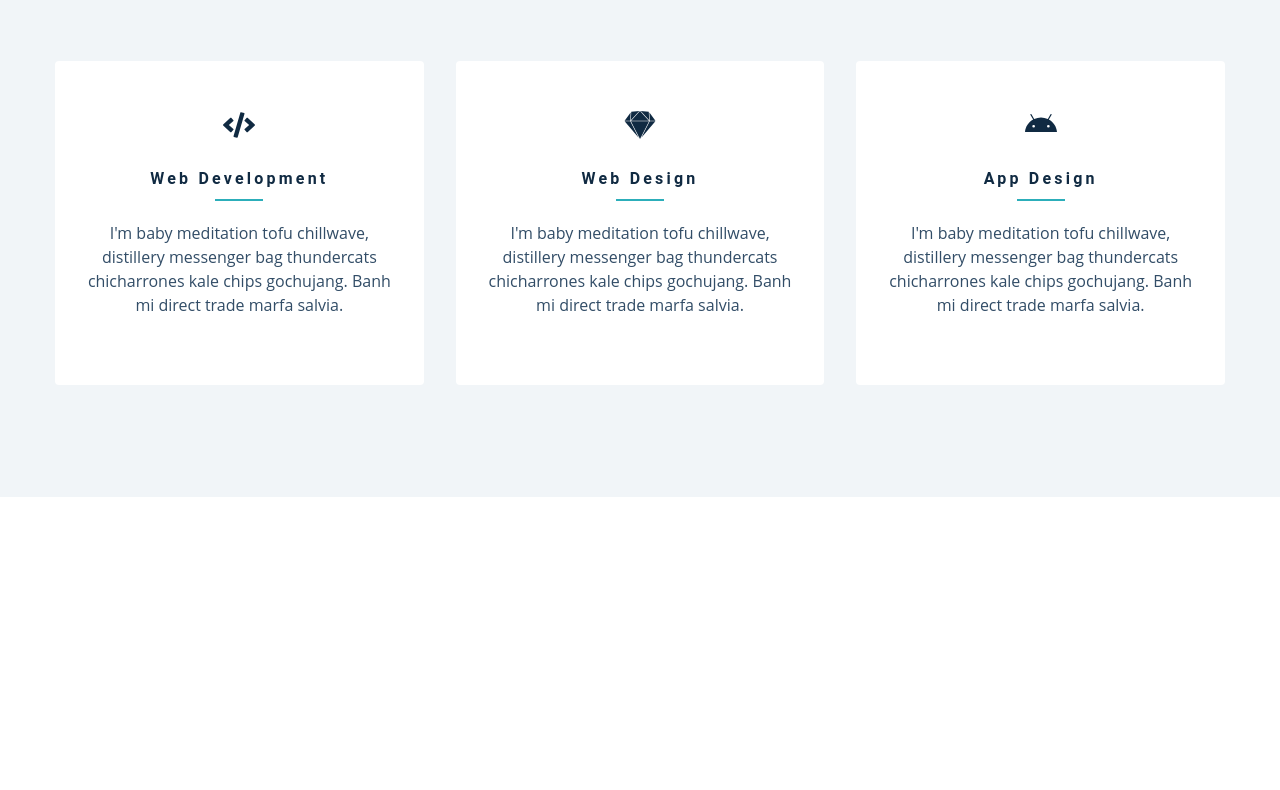
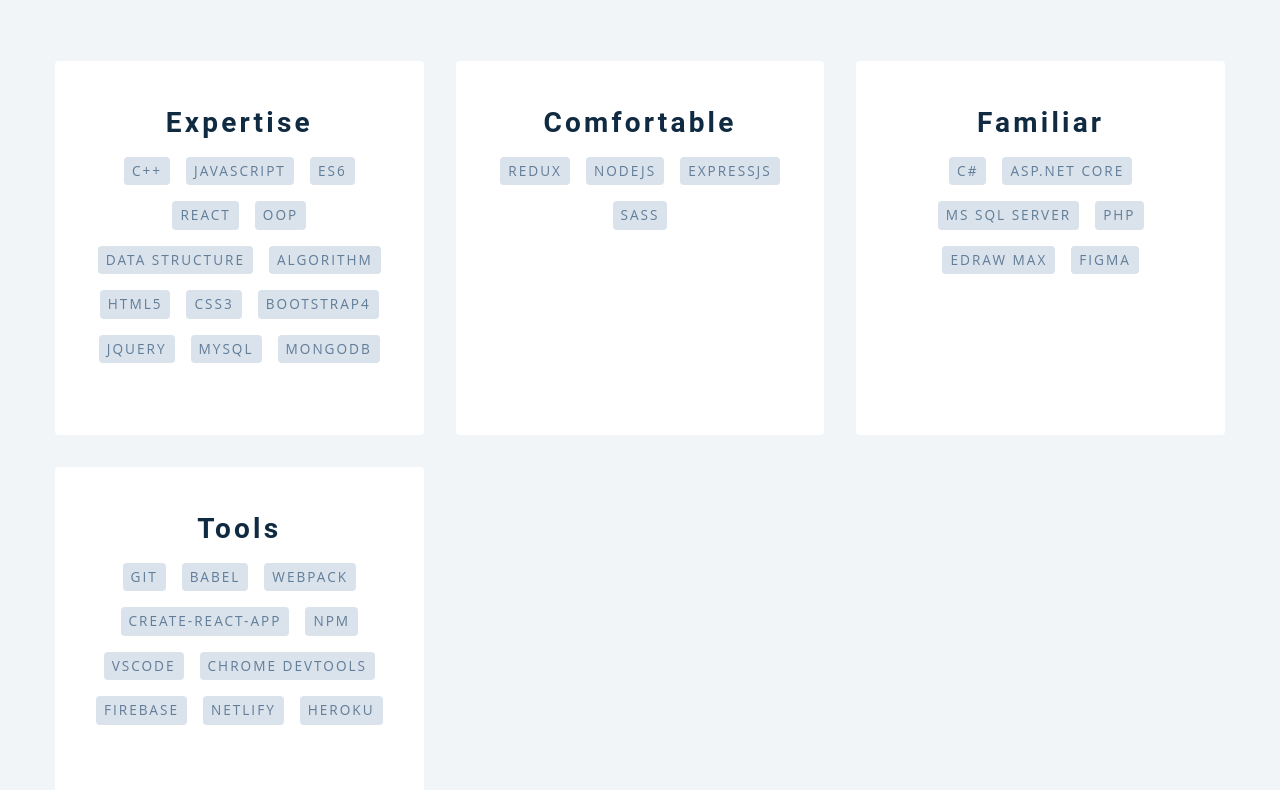
Before and after one commit to Shadab420/shadabs-planet, a Gatsby site: page /skills in a window 1280 px wide. Shown: the part 219-1009 px from the top of the page. Before the commit the page ends 800 px from the top, so only its background shows below. Built offline with nearby package versions, Linux system fonts and the light colour scheme; Gatsby itself is replaced by a stand-in of ours.

Commit message:
added skills page

```diff
--- a/src/components/Services.js
+++ b/src/components/Services.js
@@ -4,18 +4,22 @@ import services from "../constants/services"
 const Services = () => {
   return (
     <section className="section bg-grey">
-      <Title title="Services"/>
+      <Title title="Skills"/>
       <div className="section-center services-center">
         {
           services.map(service => {
-            const { id, icon, title, text } = service;
+            const { id, title, stacks } = service;
 
             return (
               <article key={id} className="service">
-                {icon}
-                <h4>{title}</h4>
-                <div className="underline"></div>
-                <p>{text}</p>
+                <h3>{title}</h3>
+                <div className="project-stack">
+                  {
+                    stacks.map((stack, index) => {
+                      return <span key={index}>{stack}</span>
+                    })
+                  }
+                </div>
               </article>
             )
           })
--- a/src/constants/services.js
+++ b/src/constants/services.js
@@ -3,20 +3,22 @@ import { FaCode, FaSketch, FaAndroid } from "react-icons/fa"
 export default [
   {
     id: 1,
-    icon: <FaCode className="service-icon" />,
-    title: "web development",
-    text: `I'm baby meditation tofu chillwave, distillery messenger bag thundercats chicharrones kale chips gochujang. Banh mi direct trade marfa salvia.`,
+    title: "Expertise",
+    stacks: ['C++','JavaScript', 'ES6', 'React', 'OOP', 'Data Structure', 'Algorithm', 'HTML5', 'CSS3', 'Bootstrap4', 'jQuery', 'MySQL', 'MongoDB' ]
   },
   {
     id: 2,
-    icon: <FaSketch className="service-icon" />,
-    title: "web design",
-    text: `I'm baby meditation tofu chillwave, distillery messenger bag thundercats chicharrones kale chips gochujang. Banh mi direct trade marfa salvia.`,
+    title: "Comfortable",
+    stacks: ['Redux', 'NodeJS', 'ExpressJS', 'SASS']
   },
   {
     id: 3,
-    icon: <FaAndroid className="service-icon" />,
-    title: "app design",
-    text: `I'm baby meditation tofu chillwave, distillery messenger bag thundercats chicharrones kale chips gochujang. Banh mi direct trade marfa salvia.`,
+    title: "Familiar",
+    stacks: ['C#', 'ASP.NET Core', 'MS SQL Server', 'PHP', 'Edraw Max', 'Figma']
+  },
+  {
+    id: 4,
+    title: "Tools",
+    stacks: ['Git', 'Babel', 'Webpack', 'create-react-app', 'npm', 'VSCode', 'Chrome devtools', 'Firebase', 'Netlify', 'Heroku']
   },
 ]
--- a/src/css/main.css
+++ b/src/css/main.css
@@ -700,7 +700,7 @@ Projects
   display: inline-block;
   background: var(--clr-grey-9);
   color: var(--clr-grey-5);
-  margin-right: 0.5rem;
+  margin: 0.5rem;
   padding: 0.25rem 0.5rem;
   border-radius: var(--radius);
   text-transform: uppercase;
```
